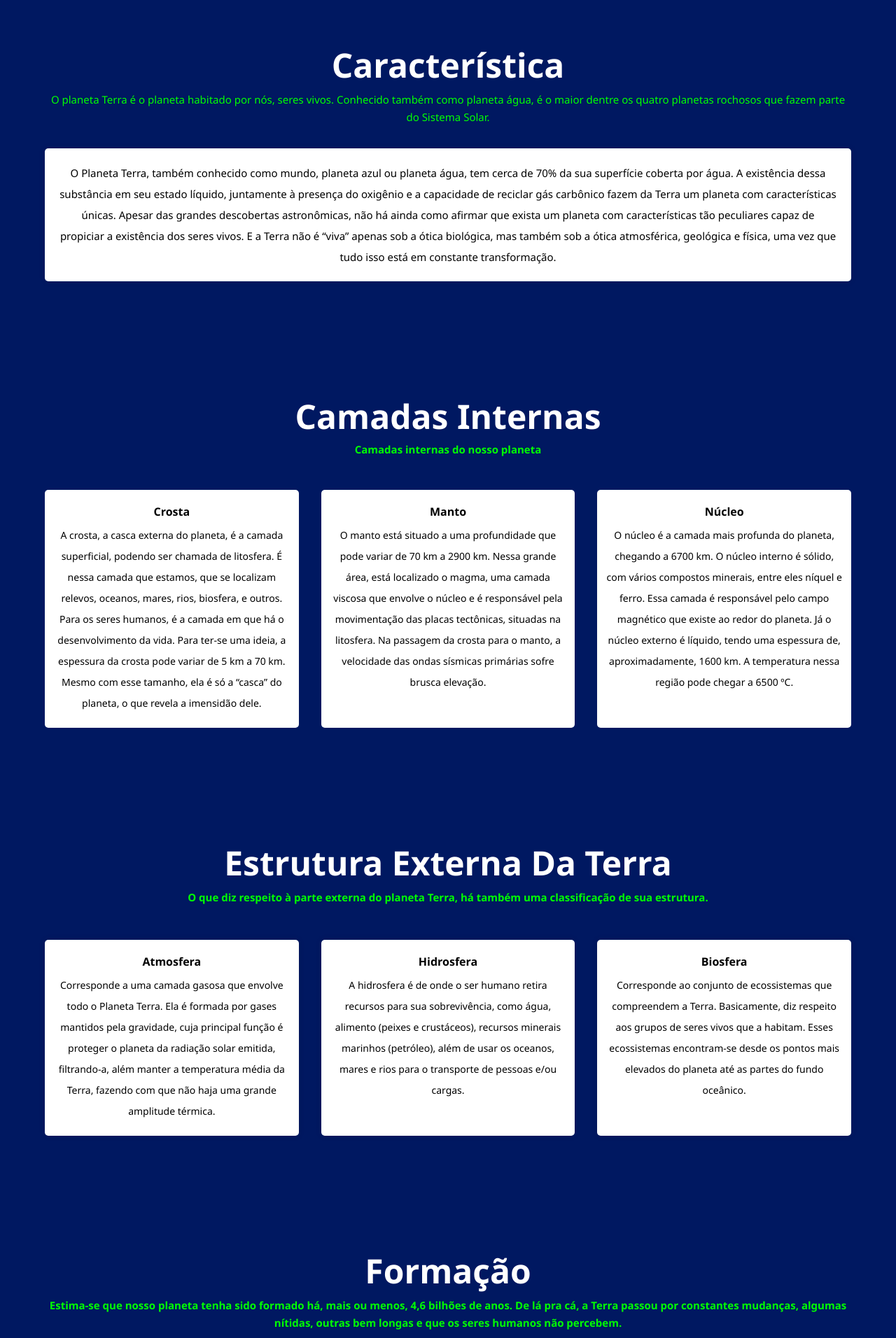
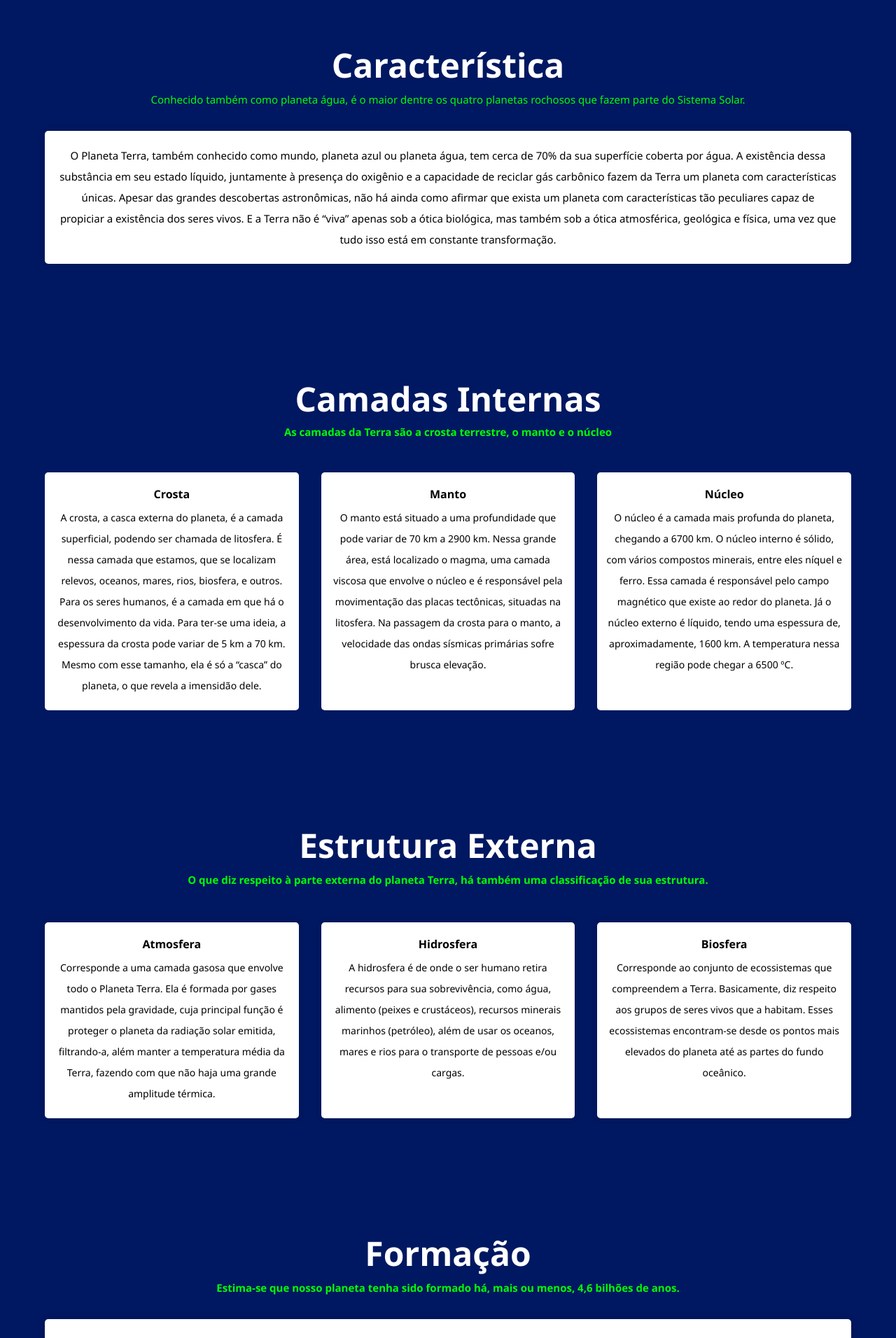
Before and after one commit to lucasrenandns/planet-earth-website, a React (Vite) app: page / in a window 1280 px wide. Shown: the part 820-2732 px from the top of the page at 70% size. Built offline with nearby package versions, Linux system fonts and the light colour scheme.

Commit message:
Content update

```diff
--- a/src/components/camadas/Camadas.jsx
+++ b/src/components/camadas/Camadas.jsx
@@ -11,7 +11,7 @@ export default function camadas() {
         <CamadasSection id="camadas">
             <CenterText>
                 <CenterTextH2>Camadas internas</CenterTextH2>
-                <CenterTextH3>Camadas internas do nosso planeta</CenterTextH3>
+                <CenterTextH3>As camadas da Terra são a crosta terrestre, o manto e o núcleo</CenterTextH3>
             </CenterText>
 
             <CamadasContainer>
--- a/src/components/camadas/styled.js
+++ b/src/components/camadas/styled.js
@@ -42,7 +42,7 @@ export const Box = styled.div`
     transition: all 0.5s ease;
 
     &:hover {
-        transform: translateY(-5px);
+        transform: scale(1.03) translateY(-5px);
         cursor: pointer;
     }
 
--- a/src/components/estrutura/Estrutura.jsx
+++ b/src/components/estrutura/Estrutura.jsx
@@ -10,7 +10,7 @@ export default function estrutura() {
     return(
         <EstruturaSection id="estrutura">
             <CenterText>
-                <CenterH2>Estrutura externa da terra</CenterH2>
+                <CenterH2>Estrutura externa</CenterH2>
                 <CenterH3>O que diz respeito à parte externa do planeta Terra, há também uma classificação de sua estrutura.</CenterH3>
             </CenterText>
 
--- a/src/components/estrutura/styled.js
+++ b/src/components/estrutura/styled.js
@@ -46,7 +46,7 @@ export const Box = styled.div`
     transition: all 0.5s ease;
 
     &:hover {
-        transform: translateY(-5px);
+        transform: scale(1.03) translateY(5px);
         cursor: pointer;
     }
 
--- a/src/components/footer/styled.js
+++ b/src/components/footer/styled.js
@@ -3,7 +3,7 @@ import styled from "styled-components";
 export const Footer = styled.footer`
     text-align: center;
     padding: 20px;
-    border-top: 1px solid #0f0;
+    border-top: 1px solid #fff;
 `
 export const Paragraph = styled.p`
     font-size: 1rem;
--- a/src/components/formacao/Formacao.jsx
+++ b/src/components/formacao/Formacao.jsx
@@ -10,7 +10,7 @@ export default function formação() {
         <FormacaoSection id="formacao">
             <CenterText>
                 <CenterH2>Formação</CenterH2>
-                <CenterH3>Estima-se que nosso planeta tenha sido formado há, mais ou menos, 4,6 bilhões de anos. De lá pra cá, a Terra passou por constantes mudanças, algumas nítidas, outras bem longas e que os seres humanos não percebem.</CenterH3>
+                <CenterH3>Estima-se que nosso planeta tenha sido formado há, mais ou menos, 4,6 bilhões de anos.</CenterH3>
             </CenterText>
 
             <FormacaoContainer>
--- a/src/components/formacao/styled.js
+++ b/src/components/formacao/styled.js
@@ -33,6 +33,12 @@ export const FormacaoContainer = styled.main`
     border-radius: 5px;
     text-align: center;
     box-shadow: 0 0 10px rgba(0, 0, 0, 0.2);
+    transition: all 0.5s ease;
+
+    &:hover {
+        transform: scale(1.03);
+        cursor: pointer;
+    }
 `
 export const Paragraph = styled.p`
     font-size: 15px;
--- a/src/components/header/styled.js
+++ b/src/components/header/styled.js
@@ -16,7 +16,7 @@ export const Header = styled.header`
     &.sticky {
         padding: 14px 5%;
         background-color: #002bad;
-        border-bottom: 1px solid #0f0;
+        border-bottom: 1px solid #fff;
         box-shadow: 0 0 10px rgba(0, 0, 0, 0.2);
     }
 
--- a/src/components/sobre/Sobre.jsx
+++ b/src/components/sobre/Sobre.jsx
@@ -10,7 +10,7 @@ export default function feature() {
         <Sobre id="sobre">
             <CenterText>
                 <CenterH2>Característica</CenterH2>
-                <CenterH3>O planeta Terra é o planeta habitado por nós, seres vivos. Conhecido também como planeta água, é o maior dentre os quatro planetas rochosos que fazem parte do Sistema Solar.</CenterH3>
+                <CenterH3>Conhecido também como planeta água, é o maior dentre os quatro planetas rochosos que fazem parte do Sistema Solar.</CenterH3>
             </CenterText>
 
             <SobreContainer>
--- a/src/components/sobre/styled.js
+++ b/src/components/sobre/styled.js
@@ -36,6 +36,12 @@ export const SobreContainer = styled.main`
     border-radius: 5px;
     margin: 2rem 0 0;
     box-shadow: 0 0 10px rgba(0, 0, 0, 0.1);
+    transition: all 0.5s ease;
+
+    &:hover {
+        transform: scale(1.03);
+        cursor: pointer;
+    }
 `
 
 export const Paragraph = styled.p`
```
